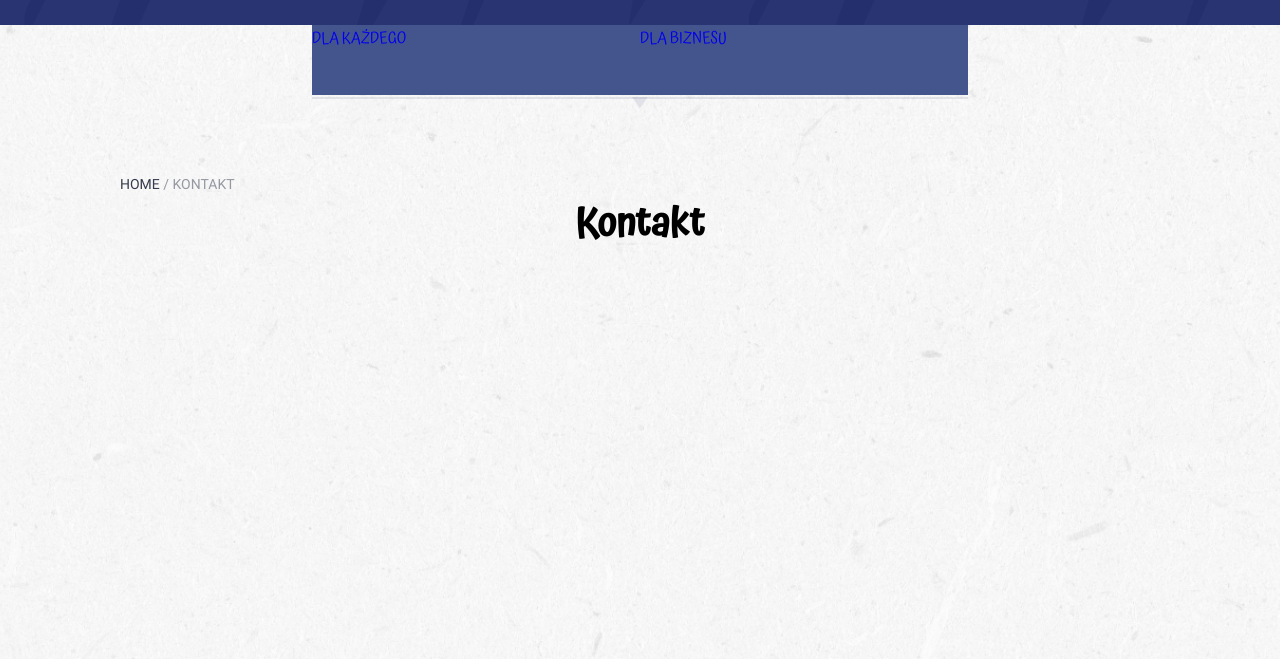
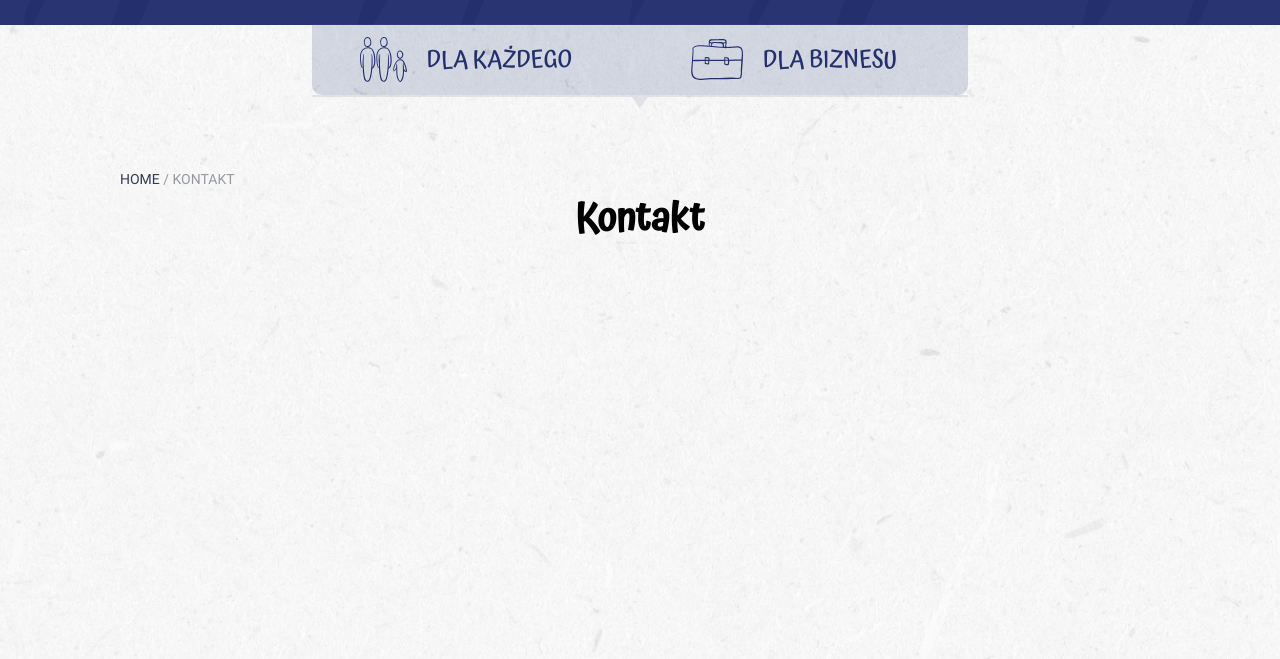
Before and after one commit to Neology92/wielopokoleniowi-website, a Gatsby site: page /kontakt in a window 1280 px wide. Both pictures are taken after a click on the button "Artykuły". Shown: the part 135-794 px from the top of the page. Built offline with nearby package versions, Linux system fonts and the light colour scheme; Gatsby itself is replaced by a stand-in of ours.

Commit message:
Add category icons and hover

```diff
--- /dev/null
+++ b/src/components/Icon/BussinesMenu.js
@@ -0,0 +1,17 @@
+import React from 'react';
+import PropTypes from 'prop-types';
+
+import bussinesMenu from 'assets/images/bussinesMenu.svg';
+
+const BussinesMenu = ({ className }) => (
+  <img src={bussinesMenu} alt="folder" className={className} />
+);
+
+BussinesMenu.propTypes = {
+  className: PropTypes.string,
+};
+BussinesMenu.defaultProps = {
+  className: '',
+};
+
+export default BussinesMenu;
--- /dev/null
+++ b/src/components/Icon/EveryoneMenu.js
@@ -0,0 +1,17 @@
+import React from 'react';
+import PropTypes from 'prop-types';
+
+import everyoneMenu from 'assets/images/everyoneMenu.svg';
+
+const EveryoneMenu = ({ className }) => (
+  <img src={everyoneMenu} alt="folder" className={className} />
+);
+
+EveryoneMenu.propTypes = {
+  className: PropTypes.string,
+};
+EveryoneMenu.defaultProps = {
+  className: '',
+};
+
+export default EveryoneMenu;
--- a/src/components/Menu/Menu.js
+++ b/src/components/Menu/Menu.js
@@ -18,7 +18,7 @@ const Menu = () => {
   return (
     <MenuContiner>
       <nav>
-        <MenuLinksWrapper>
+        <MenuLinksWrapper isVisible={!isCategoryBarOpen}>
           <MenuLink>
             <StyledLink to="/o-autorze">O autorze</StyledLink>
           </MenuLink>
@@ -49,7 +49,7 @@ const Menu = () => {
 
 const MenuLinksWrapper = styled.ul`
   padding: 0;
-  display: flex;
+  display: ${({ isVisible }) => (isVisible ? 'flex' : 'none')};
   flex-direction: row;
   align-items: center;
   justify-content: space-around;
@@ -61,6 +61,10 @@ const MenuLink = styled.li`
   color: ${({ theme }) => theme.color.nightBlue};
   font-size: 2.4rem;
   font-weight: 400;
+  width: 100px;
+  display: flex;
+  align-items: center;
+  justify-content: center;
 `;
 
 const StyledLink = styled(Link)`
@@ -70,7 +74,7 @@ const StyledLink = styled(Link)`
 
 const MenuContiner = styled.div`
   position: relative;
-  height: 76px;
+  height: 71px;
   display: flex;
   justify-content: center;
   align-items: center;
@@ -78,6 +82,7 @@ const MenuContiner = styled.div`
   nav {
     position: relative;
     width: 656px;
+    height: 100%;
     border-bottom: 2px solid
       rgba(${({ theme }) => theme.color.rgb.darkBlue}, 0.1);
 
@@ -87,7 +92,7 @@ const MenuContiner = styled.div`
   &::after {
     content: '';
     position: absolute;
-    bottom: -7px;
+    bottom: -12px;
     left: calc (50% - 8px);
     width: 0;
     height: 0;
--- a/src/components/Menu/MenuCategories.js
+++ b/src/components/Menu/MenuCategories.js
@@ -3,25 +3,23 @@ import styled from 'styled-components';
 import PropTypes from 'prop-types';
 
 import MenuCategoryTile from './MenuCategoryTile';
+import BussinesMenu from '../Icon/BussinesMenu';
+import EveryoneMenu from '../Icon/EveryoneMenu';
 
 const MenuCategories = ({ isOpen }) => {
   return (
     <CategoriesWrapper isOpen={isOpen}>
-      <MenuCategoryTile category="Dla każdego" />
-      <MenuCategoryTile category="Dla Biznesu" />
+      <MenuCategoryTile category="Dla każdego" icon={EveryoneMenu} />
+      <MenuCategoryTile category="Dla Biznesu" icon={BussinesMenu} />
     </CategoriesWrapper>
   );
 };
 
 const CategoriesWrapper = styled.div`
-  position: absolute;
-  top: -2px;
-  left: 0;
   width: 100%;
   height: 100%;
 
   display: ${({ isOpen }) => (isOpen ? 'flex' : 'none')};
-
   flex-direction: row;
 `;
 
--- a/src/components/Menu/MenuCategoryTile.js
+++ b/src/components/Menu/MenuCategoryTile.js
@@ -6,22 +6,62 @@ import slugify from 'slugify';
 
 import styled from 'styled-components';
 
-const MenuCategoryTile = ({ category }) => (
-  <TileLink to={`/${slugify(category.toLowerCase())}`}>
-    {category.toUpperCase()}
-  </TileLink>
-);
+const MenuCategoryTile = ({ category, icon }) => {
+  const Icon = icon;
+
+  return (
+    <TileLink
+      to={`/artykuly/${slugify(category.toLowerCase())}`}
+      category={category}
+    >
+      <Icon />
+      <CategoryName>{category.toUpperCase()}</CategoryName>
+    </TileLink>
+  );
+};
+
+const CategoryName = styled.div`
+  margin: 20px;
+
+  font-family: ${({ theme }) => theme.font.family.atma};
+  font-size: 2.4rem;
+  font-weight: 500;
+  color: ${({ theme }) => theme.color.darkBlue};
+`;
 
 const TileLink = styled(Link)`
   text-decoration: none;
-  display: block;
   width: 50%;
   height: 100%;
-  background: rgb(${({ theme }) => theme.color.rgb.lightBlue}, 1);
+  background: rgb(${({ theme }) => theme.color.rgb.lightBlue}, 0.2);
+
+  display: flex;
+  flex-direction: row;
+  align-items: center;
+  justify-content: center;
+
+  border-radius: ${({ category }) =>
+    category === 'Dla Biznesu' ? '0 0 10px 0' : '0 0 0 10px'};
+
+  &:hover {
+    background: ${({ theme, category }) =>
+      category === 'Dla Biznesu'
+        ? theme.color.nightBlue
+        : theme.color.lightBlue};
+
+    ${CategoryName} {
+      color: white;
+    }
+
+    img {
+      fill: white;
+    }
+  }
 `;
 
 MenuCategoryTile.propTypes = {
   category: PropTypes.string.isRequired,
+  icon: PropTypes.node.isRequired,
 };
 
 export default MenuCategoryTile;
```
Also changed, not shown: src/assets/images/bussinesMenu.svg (added), src/assets/images/everyoneMenu.svg (added).
